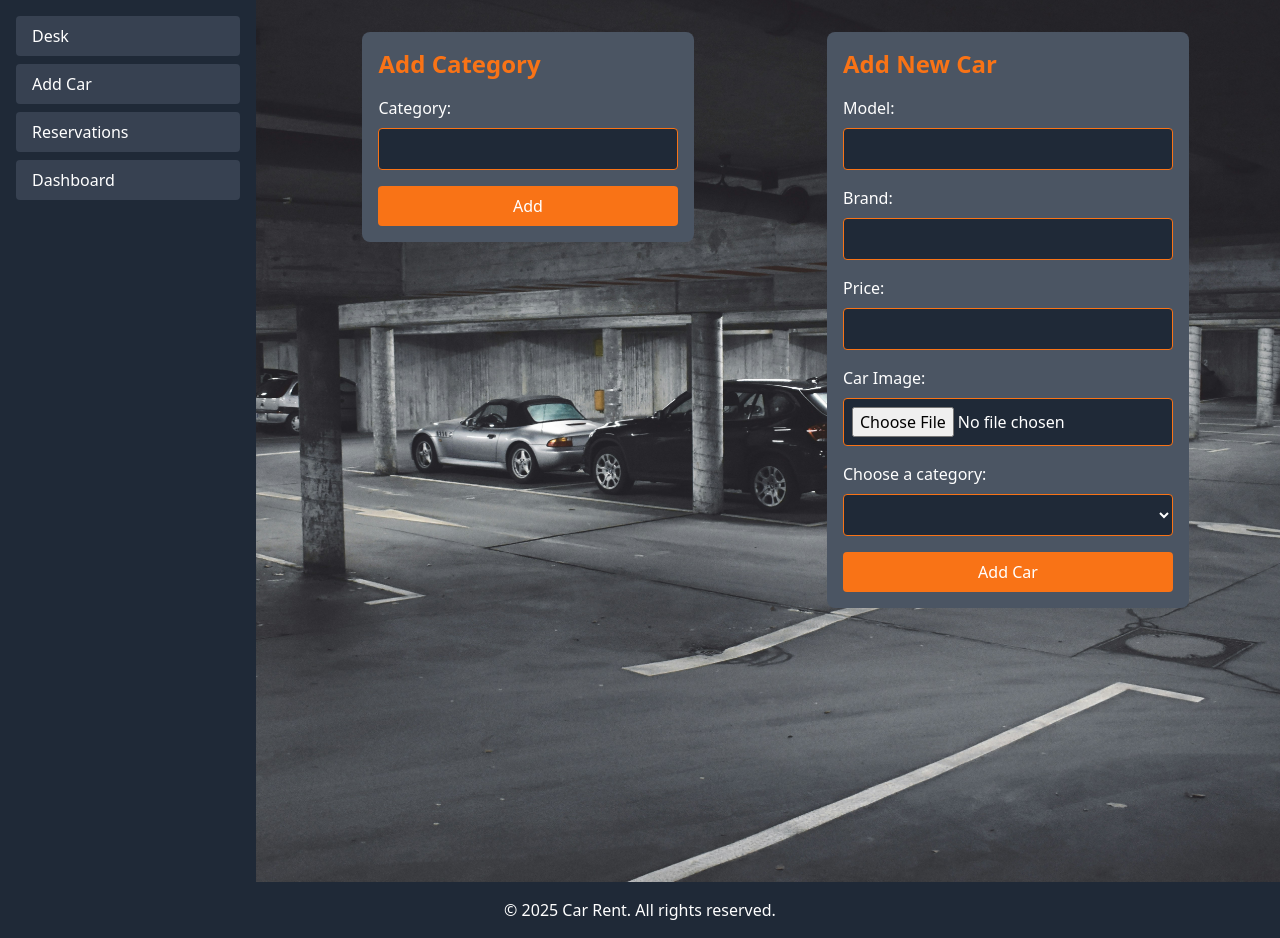
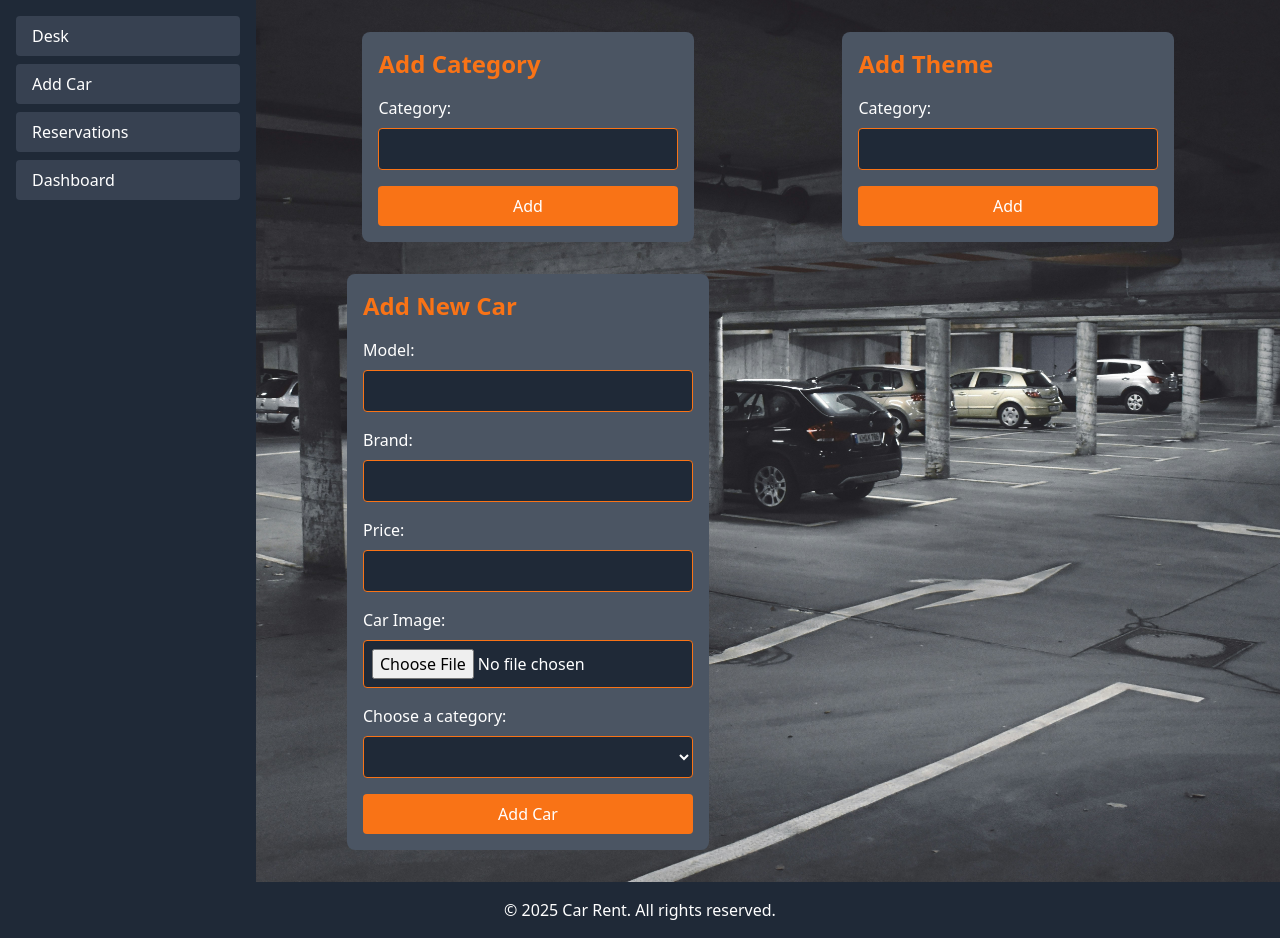
Before and after one commit to Ayoub-BenOmar/Drive-Loc, a PHP site: page /Front/Admin.php in a window 1280 px wide. Shown: the part 68-1006 px from the top of the page. Run offline with PHP 8.4, Linux system fonts and the light colour scheme; the visitor is signed in with stand-in values (Sample User, id 1); data that the repository does not hold is empty; some libraries are stand-ins or nearby versions.

Commit message:
front end for adding a theme, in admin interface

```diff
--- a/Category.php
+++ b/Category.php
@@ -5,7 +5,7 @@ if(isset($_POST["submit"])){
     $category = $_POST["category"];
 
 
-    include "../Drive-Loc/Classes/addCategory.php";
+    include "../Drive-Loc V2/Classes/addCategory.php";
 
     $database = new Database();
     $pdo = $database->connect();
--- a/Front/Admin.php
+++ b/Front/Admin.php
@@ -66,6 +66,14 @@ $show = $category::GetAllCategories ($pdo);
                     <button type="submit" name="submit" class="bg-orange-500 text-white p-2 rounded w-full">Add</button>
                 </form>
 
+                <!-- Add Category Form -->
+                <form action="../Category.php" method="post" class="bg-gray-600 p-4 rounded-lg mb-8 max-w-lg mx-auto h-fit">
+                    <h2 class="text-2xl font-bold text-orange-500 mb-4">Add Theme</h2>
+                    <label for="category" class="block mb-2">Category:</label>
+                    <input type="text" name="category" class="w-full mb-4 p-2 rounded bg-gray-800 border border-orange-500 text-white">
+                    <button type="submit" name="submit" class="bg-orange-500 text-white p-2 rounded w-full">Add</button>
+                </form>
+
                 <!-- Add New Car Form -->
                 <form action="../newCar.php" method="POST" enctype="multipart/form-data" class="bg-gray-600 p-4 rounded-lg max-w-lg mx-auto" enctype="multipart/form-data">
                     <h2 class="text-2xl font-bold text-orange-500 mb-4">Add New Car</h2>
--- a/Front/Login-Register.php
+++ b/Front/Login-Register.php
@@ -11,7 +11,7 @@
     <!-- Header -->
     <header class="bg-gray-800 p-4 flex-none">
         <div class="container mx-auto flex justify-between items-center">
-            <h1 class="text-3xl font-bold text-orange-500">Car Rent</h1>
+            <h1 class="text-3xl font-bold text-orange-500">Car's Rent</h1>
             <nav>
                 <a href="#" class="text-white mx-2">Home</a>
                 <a href="#" class="text-white mx-2">About</a>
--- a/register.php
+++ b/register.php
@@ -7,8 +7,8 @@ if(isset($_POST["submit"])){
     $password = $_POST["password"];
 
     include "db.php";
-    include "../Drive-Loc/Classes/user.php";
-    include "../Drive-Loc/Helpers/signupContr.php";
+    include "../Drive-Loc V2/Classes/user.php";
+    include "../Drive-Loc V2/Helpers/signupContr.php";
     $signup = new signupContr($nom, $email, $password);
 
     $signup->signupUser();
--- a/reserve.php
+++ b/reserve.php
@@ -1,8 +1,8 @@
 <?php
 session_start();
 
-require_once "../Drive-Loc/Classes/user.php";
-require_once "../Drive-Loc/db.php";
+require_once "../Drive-Loc V2/Classes/user.php";
+require_once "../Drive-Loc V2/db.php";
 
 if (isset($_POST['reserveSubmit'])) {
 
--- a/signin.php
+++ b/signin.php
@@ -6,8 +6,8 @@ if(isset($_POST["submit"])){
     $password = $_POST["password"];
 
     include "db.php";
-    include "../Drive-Loc/Classes/user.php";
-    include "../Drive-Loc/Helpers/loginContr.php";
+    include "../Drive-Loc V2/Classes/user.php";
+    include "../Drive-Loc V2/Helpers/loginContr.php";
 
     $login = new loginContr($email, $password);
     $login->loginUser();
```
